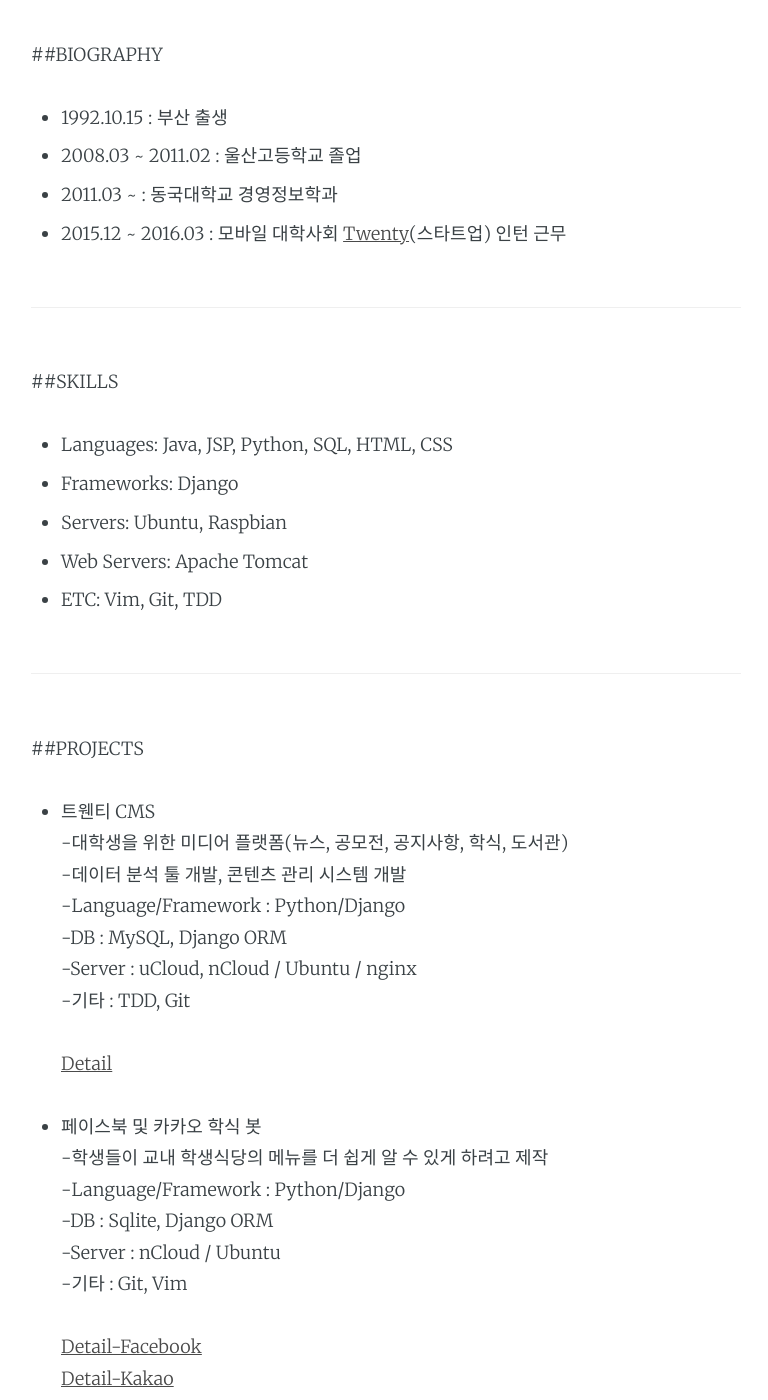
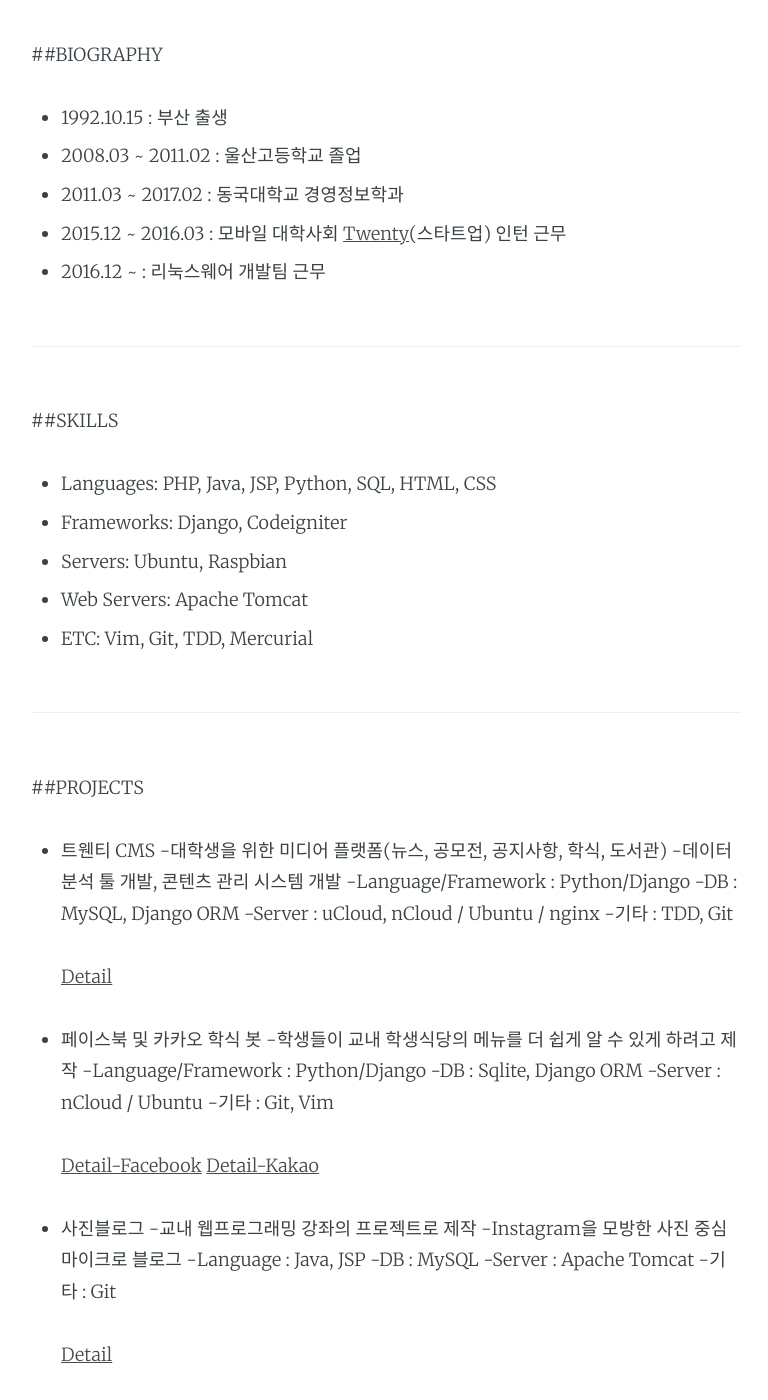
Before and after one commit to ThroughKim/throughkim.github.com, a Jekyll site: the page built from about.md, in a window 1280 px wide and 1400 px high, scrolled down 926 px. Shown: the whole window, without its empty margins (254-1022 px from the left). Built offline with Jekyll 4.4.1, drawn with Linux system fonts in a browser that asks for light colours; some of the changed text lies outside the part shown.

Commit message:
bio 수정

```diff
--- a/about.md
+++ b/about.md
@@ -22,17 +22,18 @@
 
 * 1992.10.15 : 부산 출생
 * 2008.03 ~ 2011.02  : 울산고등학교 졸업
-* 2011.03 ~  : 동국대학교 경영정보학과
+* 2011.03 ~ 2017.02 : 동국대학교 경영정보학과
 * 2015.12 ~ 2016.03  : 모바일 대학사회 [Twenty](https://www.facebook.com/withtwenty/)(스타트업) 인턴 근무
+* 2016.12 ~ : 리눅스웨어 개발팀 근무
 
 ---
 ##SKILLS
 
-* Languages: Java, JSP, Python, SQL, HTML, CSS
-* Frameworks: Django
+* Languages: PHP, Java, JSP, Python, SQL, HTML, CSS
+* Frameworks: Django, Codeigniter
 * Servers: Ubuntu, Raspbian
 * Web Servers: Apache Tomcat
-* ETC: Vim, Git, TDD
+* ETC: Vim, Git, TDD, Mercurial
 
 ---
 ##PROJECTS
```
